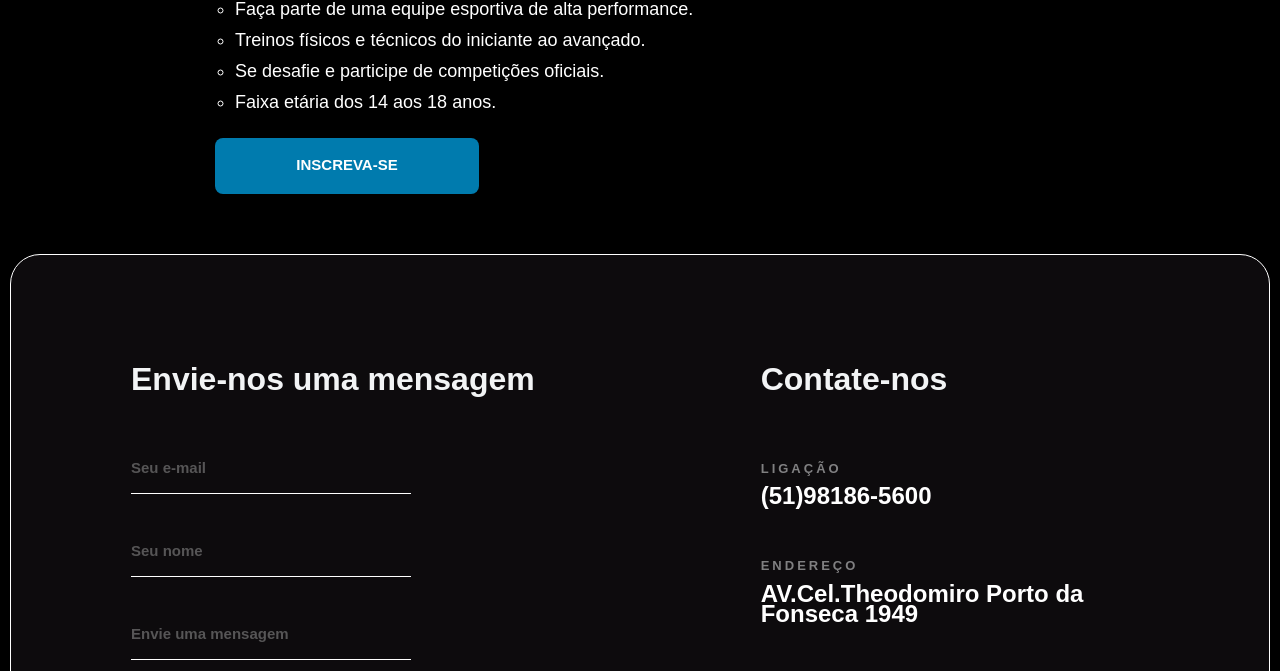
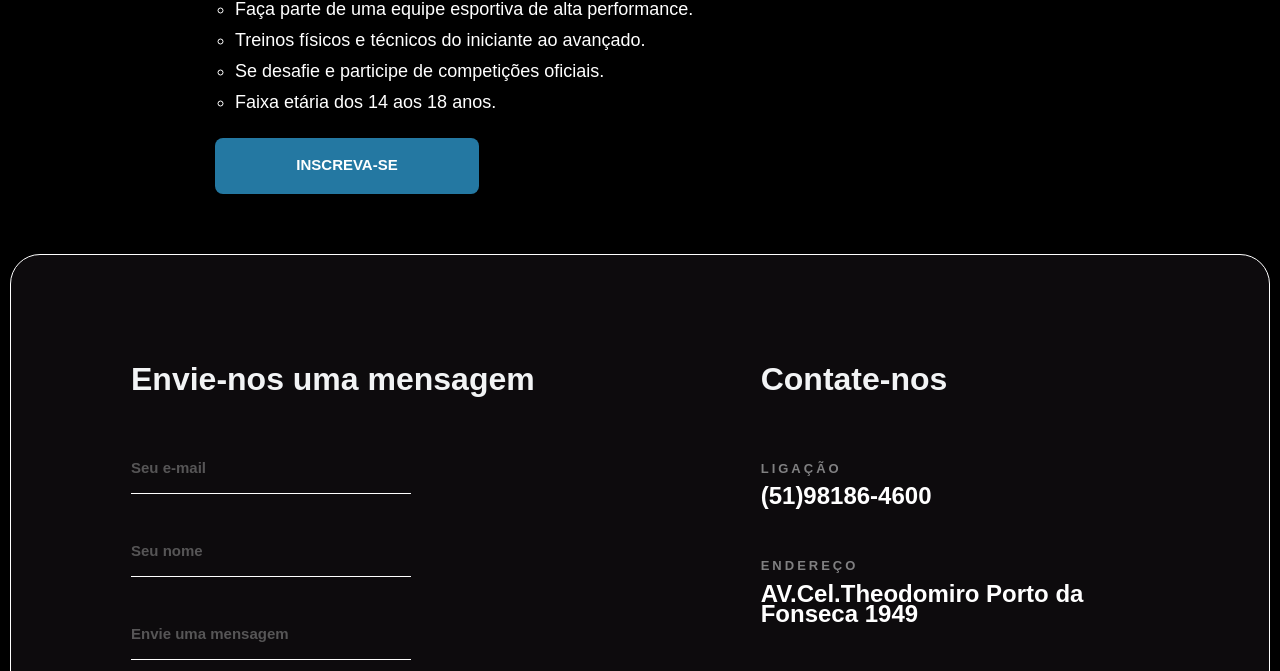
Before and after one commit to RodrigoFerrari94/ferrari-team, a website built with Parcel: page docs/index.html in a window 1280 px wide. Shown: the part 1851-2522 px from the top of the page. Built offline with nearby package versions, Linux system fonts and the light colour scheme.

Commit message:
update color site

```diff
--- a/docs/index.html
+++ b/docs/index.html
@@ -301,7 +301,7 @@
             <div class="contact-us__field">
               <p class="contact-us__label">Ligação</p>
               <a class="contact-us__link" href="tel:+5551981864600">
-                (51)98186-5600
+                (51)98186-4600
               </a>
             </div>
 
--- a/docs/sass/blocks/_home.scss
+++ b/docs/sass/blocks/_home.scss
@@ -111,7 +111,7 @@
   &__carrossel {
     overflow: hidden;
     position: absolute;
-    top: 450px;
+    top: 480px;
     width: 100%;
 
     @include utils.on-tablet {
--- a/docs/sass/utils/_variables.scss
+++ b/docs/sass/utils/_variables.scss
@@ -1,9 +1,9 @@
 $cor0: #f2f4f5;
-$cor1: #eeab26;
-$cor2: #d54308;
+$cor1: #e8ac3e;
+$cor2: #c6502a;
 $cor3: #c4151e;
 $cor4: #0d0b0d;
-$color-blue: #007bae;
+$color-blue: #2478a2;
 $fonte-padrao: Arial, Verdana, Helvetica, sans-serif;
 $fonte-destaque: "Bebas Neue", "cursive";
 $fonte-boxe: "boxe", cursive;
```
Also changed, not shown: docs/give.html (+1 -1 lines), docs/history.html (+1 -1 lines), docs/portal.html (+1 -1 lines), docs/story.html (+1 -1 lines), docs/volunteer.html (+1 -1 lines), docs/css/blocks/history.css, docs/css/main.css.
